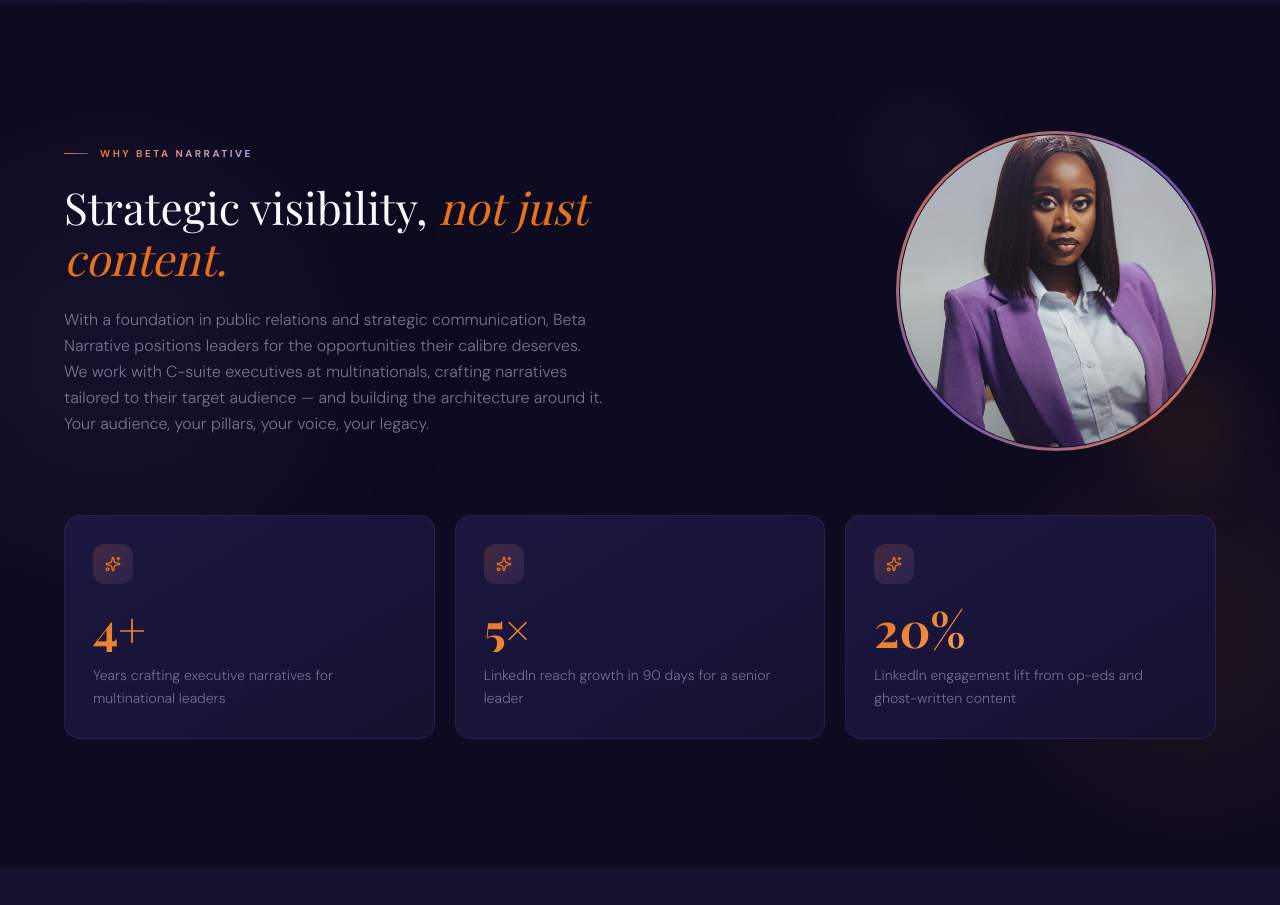
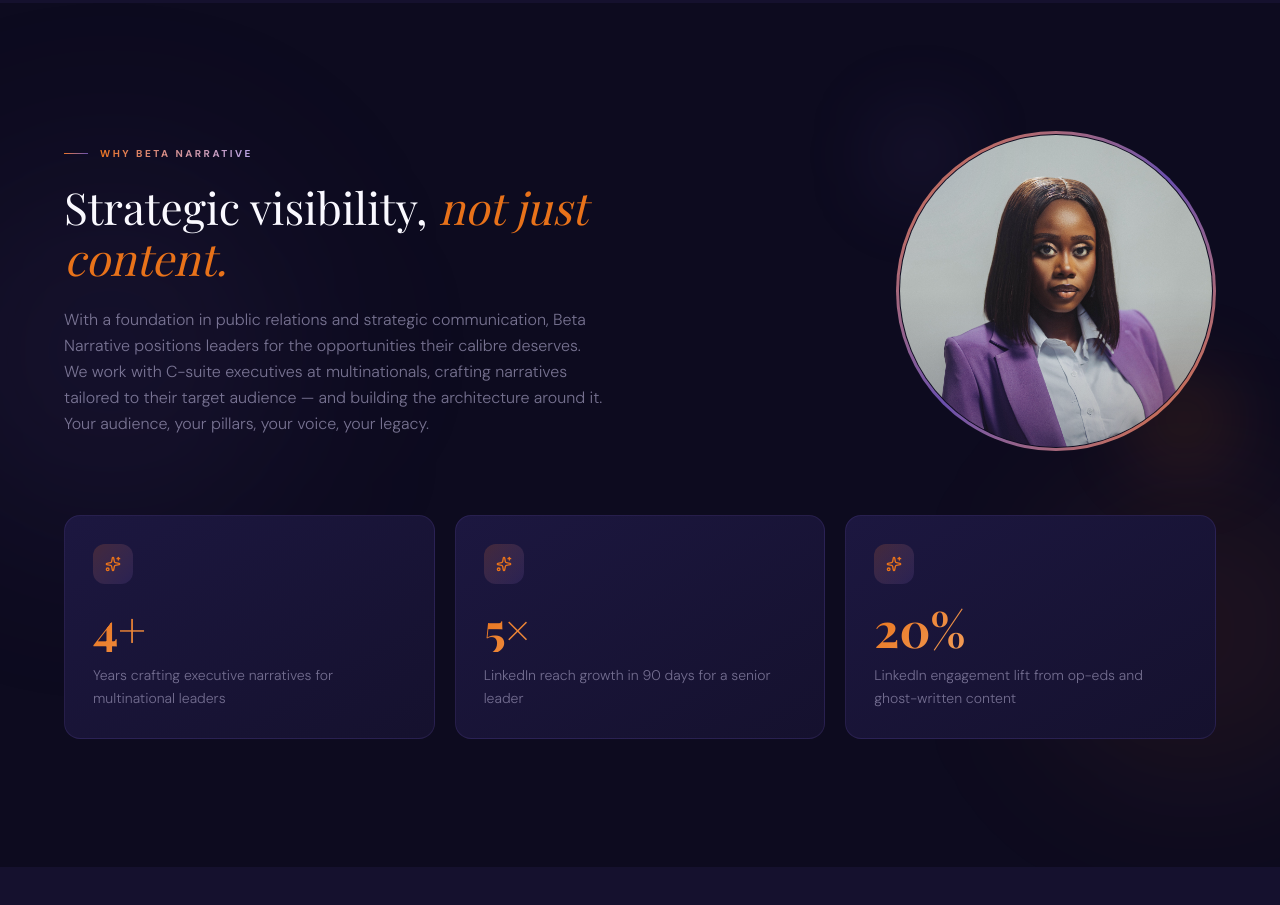
Before and after one commit to VictorAyo25/beta_narrative, a Next.js app: page / in a window 1280 px wide. Shown: the part 1600-2505 px from the top of the page. Built offline with nearby package versions, Linux system fonts and the light colour scheme; no server answers; the database is empty; a web font is replaced by a local one.

Commit message:
fix: adjust circular image to show full head

```diff
--- a/src/components/sections/ValueSection.tsx
+++ b/src/components/sections/ValueSection.tsx
@@ -67,11 +67,11 @@
                                     src="/images/Favour.JPG"
                                     alt="Favour - PR & Communications Expert"
                                     fill
-                                    className="object-cover object-center"
+                                    className="object-cover object-[center_20%]"
                                     sizes="(max-width: 640px) 256px, (max-width: 1024px) 288px, 320px"
                                 />
                                 {/* Subtle overlay for better blending */}
-                                <div className="absolute inset-0 bg-gradient-to-t from-[#0D0B1F]/30 via-transparent to-[#6B4FAD]/10" />
+                                <div className="absolute inset-0 bg-gradient-to-t from-[#0D0B1F]/30 via-transparent to-transparent" />
                             </div>
 
                             {/* Decorative glow effects */}
```
